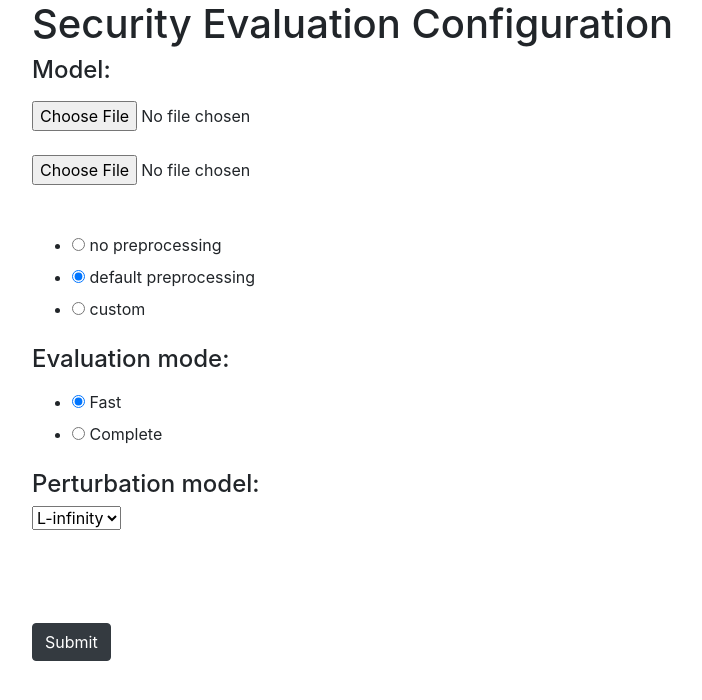
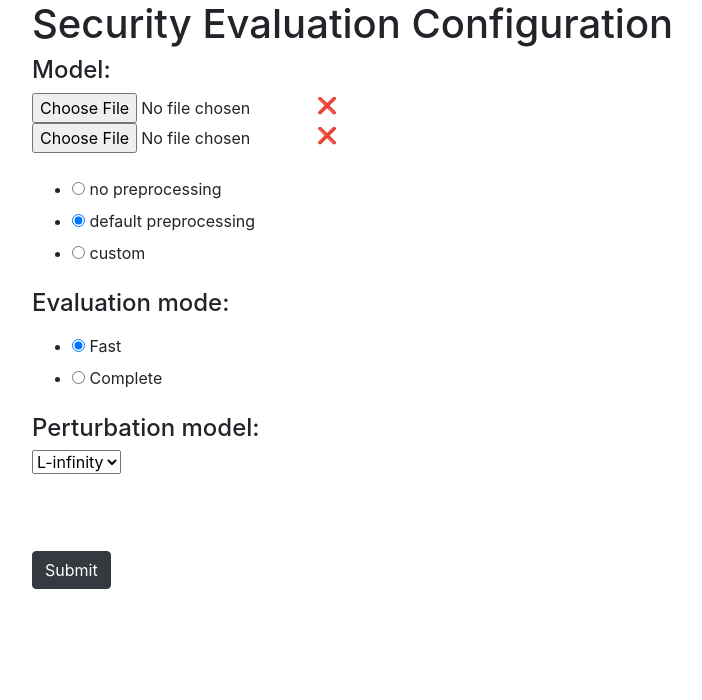
Before and after one commit to maurapintor/pandavision, a Flask app: page /security_evaluations in a window 1280 px wide. Shown: the part 56-756 px from the top of the page, without its empty margins (53-755 px from the left). Run offline with Flask 2, Linux system fonts and the light colour scheme; data that the repository does not hold is empty; parts of the project's set-up code (start-up, migrations or seed data) failed here and were passed over; some libraries are stand-ins or nearby versions.

Commit message:
fixed interface

```diff
--- a/app/api/api/upload_file.py
+++ b/app/api/api/upload_file.py
@@ -1,6 +1,6 @@
 import os
 
-from flask import request, redirect
+from flask import request, redirect, abort
 from flask_restful import Resource
 
 from app.config import config
@@ -31,4 +31,4 @@ class UploadFiles(Resource):
             file.save(os.path.join(DATA_FOLDER, data_type + '.' + DATA_TYPES[data_type]))
             return 200
         else:
-            return 400
+            abort(400)
--- a/app/templates/sec_eval_select.html
+++ b/app/templates/sec_eval_select.html
@@ -5,26 +5,51 @@
     <h1>Security Evaluation Configuration</h1>
     <form action="" method="post" novalidate>
         {{ form.hidden_tag() }}
+
+        <div class="row">
+            <div class="col">
                 <h4>
                     Model:
                 </h4>
-        <p>
-
-        <div>
+            </div>
+        </div>
+        <div class="row">
+            <div class="col col-sm-3">
                 <input type="file" id="uploadmodel" onchange="checkModel();">
-            <div id="uploadmodelok" style="visibility: hidden">&#9989;</div>
-            <input type="file" id="uploaddata" onchange="checkData();">
-            <div id="uploaddataok" style="visibility: hidden">&#9989;</div>
+            </div>
+            <div class="col">
+                <div id="uploadmodelok"></div>
             </div>
             <br>
+        </div>
+
+        <div class="row">
+            <div class="col col-sm-3">
+                <input type="file" id="uploaddata" onchange="checkData();"></div>
+            <div class="col">
+                <div id="uploaddataok"></div>
+            </div>
+        </div>
+
+        <div class="row">
+            <div class="col col-sm-3">
+                <br>
                 {{ form.addpreprocessing }}
-
+            </div>
+        </div>
+        <div class="row">
+            <div class="col col">
                 <div id="preprInfo">
                     <div> mean</div>
                     <div>({{ form.preprocess_mean_R }},{{ form.preprocess_mean_G }},{{ form.preprocess_mean_B }})</div>
                     <div> std</div>
                     <div>({{ form.preprocess_std_R }},{{ form.preprocess_std_G }},{{ form.preprocess_std_B }})</div>
                 </div>
+            </div>
+        </div>
+
+        <div class="row">
+            <div class="col col-sm-3">
                 <div>
                     <h4>
                         Evaluation mode:
@@ -33,22 +58,42 @@
                         {{ form.eval_mode }}
                     </p>
                 </div>
+            </div>
+        </div>
+
+        <div class="row">
+            <div class="col col-sm-3">
                 <h4>
                     Perturbation model:
                 </h4>
                 <p>
                     {{ form.pert_type }}
                 </p>
+            </div>
+        </div>
+
         <h4 id="attack_title">
             Attack:
         </h4>
-        <p>
+        <div class="row">
+            <div class="col col-sm-3">
+
                 {{ form.attack }}
+                <br>
+            </div>
+            <div class="col col-sm-3">
                 <p id="attack_params_title">Attack params:
                     {{ form.pgd_form }}
                     {{ form.cw_form }}
                 </p>
+            </div>
+        </div>
+        <div class="row">
+            <div class="col col-sm-3">
+
                 <button type="submit" class="btn btn-dark mb-2">Submit</button>
+            </div>
+        </div>
     </form>
     <script src="{{ url_for("static", filename="preprocessing_select.js") }}" id="preprocessing"></script>
     <script src="{{ url_for("static", filename="attack_select.js") }}" id="attack"></script>
@@ -58,8 +103,15 @@
         function checkModel() {
             var form_model = new FormData();
             form_model.append('file', $('#uploadmodel').prop('files')[0]);
+            var uploadmodelok = $('#uploadmodelok');
             $(function () {
                 $.ajax({
+                    statusCode: {
+                        405: function () {
+                            uploadmodelok.html("");
+                        }
+                    },
+                    method: 'POST',
                     type: 'POST',
                     url: '/upload/model',
                     data: form_model,
@@ -67,9 +119,12 @@
                     cache: false,
                     processData: false,
                     success: function (data) {
-                        console.log('Success model!');
-                        $('#uploadmodelok').css('visibility', 'visible');
-
+                        uploadmodelok.html("&#9989;");
+                    },
+                    error:
+                        function (data) {
+                            console.log('Failed model!');
+                            uploadmodelok.html("&#10060;");
                         },
                 })
             });
@@ -80,8 +135,14 @@
         function checkData() {
             var form_data = new FormData();
             form_data.append('file', $('#uploaddata').prop('files')[0]);
+            var uploaddataok = $('#uploaddataok');
             $(function () {
                 $.ajax({
+                    statusCode: {
+                        405: function () {
+                            uploaddataok.html("");
+                        }
+                    },
                     type: 'POST',
                     url: '/upload/data',
                     data: form_data,
@@ -90,7 +151,12 @@
                     processData: false,
                     success: function (data) {
                         console.log('Success data!');
-                        $('#uploaddataok').css('visibility', 'visible');
+                        uploaddataok.html("&#9989;");
+                    },
+                    error:
+                        function (data) {
+                            console.log('Failed data!');
+                            uploaddataok.html("&#10060;");
                         },
                 })
             });
```
Lines whose indentation alone changed are shown as unchanged.
